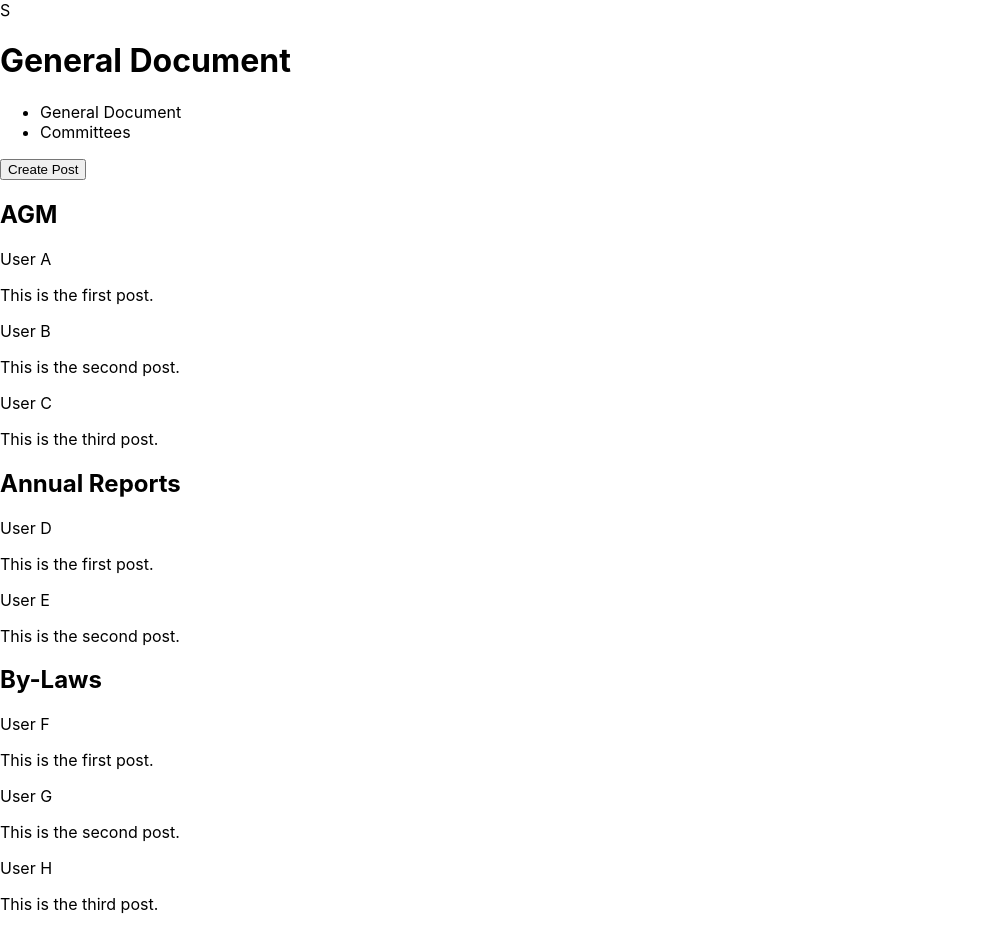
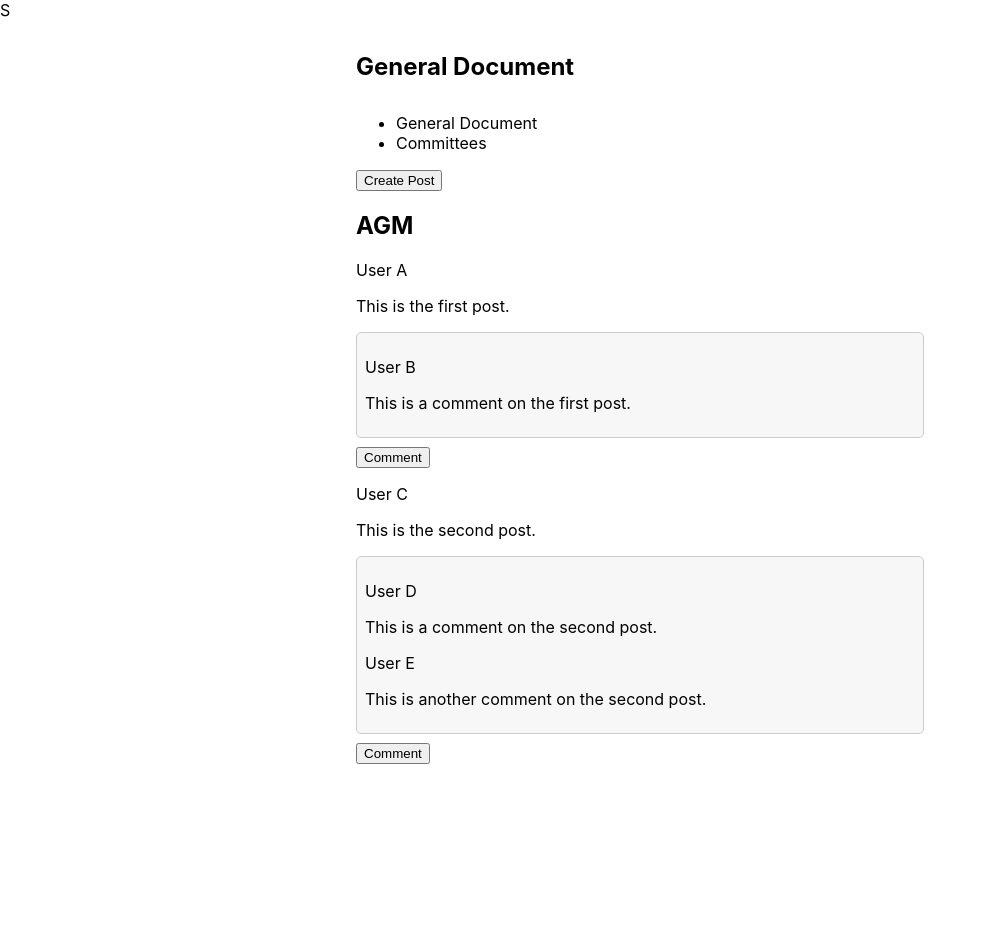
Before and after one commit to DindyalM/ACTU, a SvelteKit app: page /threads in a window 1280 px wide. Shown: the whole page, without its empty margins (0-987 px from the left). After the commit the page ends 800 px from the top, so only its background shows below. Built offline with nearby package versions, Linux system fonts and the light colour scheme.

Commit message:
2 files modified

```diff
--- a/src/routes/threads/+page.svelte
+++ b/src/routes/threads/+page.svelte
@@ -1,3 +1,124 @@
+<script>
+ let threads = [
+  {
+    "id": 1,
+    "title": "General Document",
+    "topics": [
+      {
+        "id": 1,
+        "title": "AGM",
+        "posts": [
+          {
+            "id": 1,
+            "author": "User A",
+            "message": "This is the first post.",
+            "comments": [
+              {
+                "id": 1,
+                "author": "User B",
+                "message": "This is a comment on the first post."
+              }
+            ]
+          },
+          {
+            "id": 2,
+            "author": "User C",
+            "message": "This is the second post.",
+            "comments": [
+              {
+                "id": 2,
+                "author": "User D",
+                "message": "This is a comment on the second post."
+              },
+              {
+                "id": 3,
+                "author": "User E",
+                "message": "This is another comment on the second post."
+              }
+            ]
+          }
+        ]
+      }
+    ]
+  },
+  {
+    "id": 2,
+    "title": "Committees",
+    "topics": [
+      {
+        "id": 1,
+        "title": "Administrative",
+        "posts": [
+          {
+            "id": 1,
+            "author": "User F",
+            "message": "This is the first post.",
+            "comments": [
+              {
+                "id": 4,
+                "author": "User G",
+                "message": "This is a comment on the first post."
+              },
+              {
+                "id": 5,
+                "author": "User H",
+                "message": "This is another comment on the first post."
+              }
+            ]
+          },
+          {
+            "id": 2,
+            "author": "User I",
+            "message": "This is the second post.",
+            "comments": [
+              {
+                "id": 6,
+                "author": "User J",
+                "message": "This is a comment on the second post."
+              }
+            ]
+          }
+        ]
+      }
+    ]
+  }
+];
+
+
+  let selectedThread = threads[0];
+  let selectedTopic = selectedThread.topics[0];
+
+  function selectThread(thread) {
+    selectedThread = thread;
+    selectedTopic = thread.topics[0];
+  }
+
+  function selectTopic(topic) {
+    selectedTopic = topic;
+  }
+
+  function createPost() {
+    selectedTopic.posts.push({
+      id: selectedTopic.posts.length + 1,
+      author: 'User X',
+      message: 'This is a new post.',
+      comments: []
+    });
+  }
+
+  function createComment(post) {
+    post.comments.push({
+      id: post.comments.length + 1,
+      author: 'User Y',
+      message: 'This is a new comment.'
+    });
+  }
+
+  function showCommentBox(post) {
+  post.showCommentBox = !post.showCommentBox;
+}
+
+</script>
 <!-- src/routes/threads/+page.svelte -->
 <div class="container mx-auto my-4">
   <h1 class="text-2xl font-bold mb-4">{selectedThread.title}</h1>
@@ -19,140 +140,96 @@
     <div class="border-b border-gray-400 py-2 mb-4" key={topic.id}>
       <h2 class="font-bold">{topic.title}</h2>
       {#each topic.posts as post}
-        <div class="border-b border-gray-200 py-2 mt-2" key={post.id}>
+        <div class="border border-gray-200 rounded p-4 my-2" key={post.id}>
           <p class="text-gray-600 mb-2">{post.author}</p>
-          <p>{post.message}</p>
+          <p class="text-lg mb-2">{post.message}</p>
+          <div class=comment>
+          <div class="ml-4">
+            {#each post.comments as comment}
+              <div class="border border-gray-200 rounded p-2 my-2" key={comment.id}>
+                <p class="text-gray-600 mb-2">{comment.author}</p>
+                <p>{comment.message}</p>
+              </div>
+            {/each}
+          </div>
+          </div>
+          <div class="mt-4">
+            <button class="bg-gray-200 py-2 px-4 rounded-lg" on:click={() => showCommentForm(post)}>
+              Comment
+            </button>
+          </div>
+          {#if showCommentBox === post.id}
+            <div class="mt-4">
+              <textarea
+                class="border border-gray-200 rounded p-2 w-full"
+                rows="3"
+                on:input={(e) => updateComment(e, post)}
+              ></textarea>
+              <div class="flex justify-end mt-2">
+                <button class="bg-blue-500 text-white py-2 px-4 rounded-lg" on:click={() => saveComment(post)}>
+                  Save
+                </button>
+              </div>
+            </div>
+          {/if}
         </div>
       {/each}
     </div>
   {/each}
 </div>
-
-<script>
-  let threads = [
-  {
-    "id": 1,
-    "title": "General Document",
-    "topics": [
-      {
-        "id": 1,
-        "title": "AGM",
-        "posts": [
-          {
-            "id": 1,
-            "author": "User A",
-            "message": "This is the first post."
-          },
-          {
-            "id": 2,
-            "author": "User B",
-            "message": "This is the second post."
-          },
-          {
-            "id": 3,
-            "author": "User C",
-            "message": "This is the third post."
-          }
-        ]
-      },
-      {
-        "id": 2,
-        "title": "Annual Reports",
-        "posts": [
-          {
-            "id": 1,
-            "author": "User D",
-            "message": "This is the first post."
-          },
-          {
-            "id": 2,
-            "author": "User E",
-            "message": "This is the second post."
-          }
-        ]
-      },
-      {
-        "id": 3,
-        "title": "By-Laws",
-        "posts": [
-          {
-            "id": 1,
-            "author": "User F",
-            "message": "This is the first post."
-          },
-          {
-            "id": 2,
-            "author": "User G",
-            "message": "This is the second post."
-          },
-          {
-            "id": 3,
-            "author": "User H",
-            "message": "This is the third post."
-          }
-        ]
-      }
-    ]
-  },
-  {
-    "id": 2,
-    "title": "Committees",
-    "topics": [
-      {
-        "id": 1,
-        "title": "Administrative",
-        "posts": [
-          {
-            "id": 1,
-            "author": "User I",
-            "message": "This is the first post."
-          },
-          {
-            "id": 2,
-            "author": "User J",
-            "message": "This is the second post."
-          }
-        ]
-      },
-      {
-        "id": 2,
-        "title": "Regional Committees",
-        "posts": [
-          {
-            "id": 1,
-            "author": "User K",
-            "message": "This is the first post."
-          },
-          {
-            "id": 2,
-            "author": "User L",
-            "message": "This is the second post."
-          },
-          {
-            "id": 3,
-            "author": "User M",
-            "message": "This is the third post."
-          }
-        ]
-      }
-    ]
-  }
-];
-
-
-  let selectedThread = threads[0];
-  let selectedTopic = selectedThread.topics[0];
-
-  function selectThread(thread) {
-    selectedThread = thread;
-    selectedTopic = thread.topics[0];
+<style>
+  .container {
+    max-width: 600px;
+    margin: 0 auto;
+    padding: 0 1rem;
   }
 
-  function createPost() {
-    selectedTopic.posts.push({
-      id: selectedTopic.posts.length + 1,
-      author: 'User X',
-      message: 'This is a new post.',
-    });
+  h1 {
+    font-size: 1.5rem;
+    font-weight: bold;
+    margin: 2rem 0;
   }
-</script>
+
+  .thread {
+    margin-bottom: 2rem;
+  }
+
+  .topic {
+    margin-bottom: 1rem;
+    font-weight: bold;
+    font-size: 1.2rem;
+  }
+
+  .post {
+    margin-bottom: 1rem;
+    padding: 1rem;
+    border: 1px solid #ccc;
+    border-radius: 5px;
+  }
+
+  .post-author {
+    font-weight: bold;
+    margin-bottom: 0.5rem;
+  }
+
+  .post-message {
+    margin-bottom: 0.5rem;
+  }
+
+  .comment {
+    margin-bottom: 0.5rem;
+    padding: 0.5rem;
+    border: 1px solid #ccc;
+    border-radius: 5px;
+    background-color: #f7f7f7;
+  }
+
+  .comment-author {
+    font-weight: bold;
+    margin-bottom: 0.25rem;
+  }
+
+  .comment-message {
+    margin-bottom: 0.25rem;
+  }
+</style>
```
Also changed, not shown: src/components/DocumentFeature.svelte (+23 -12 lines).
